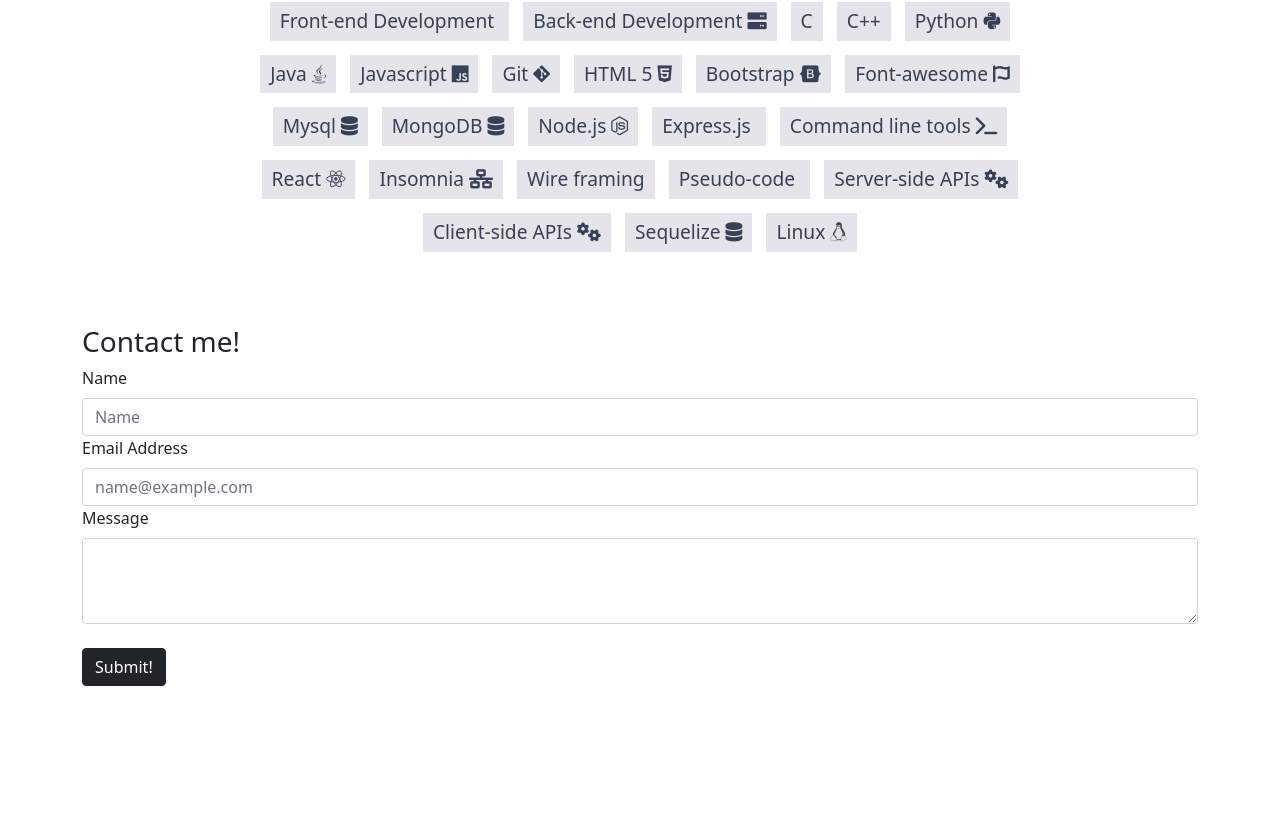
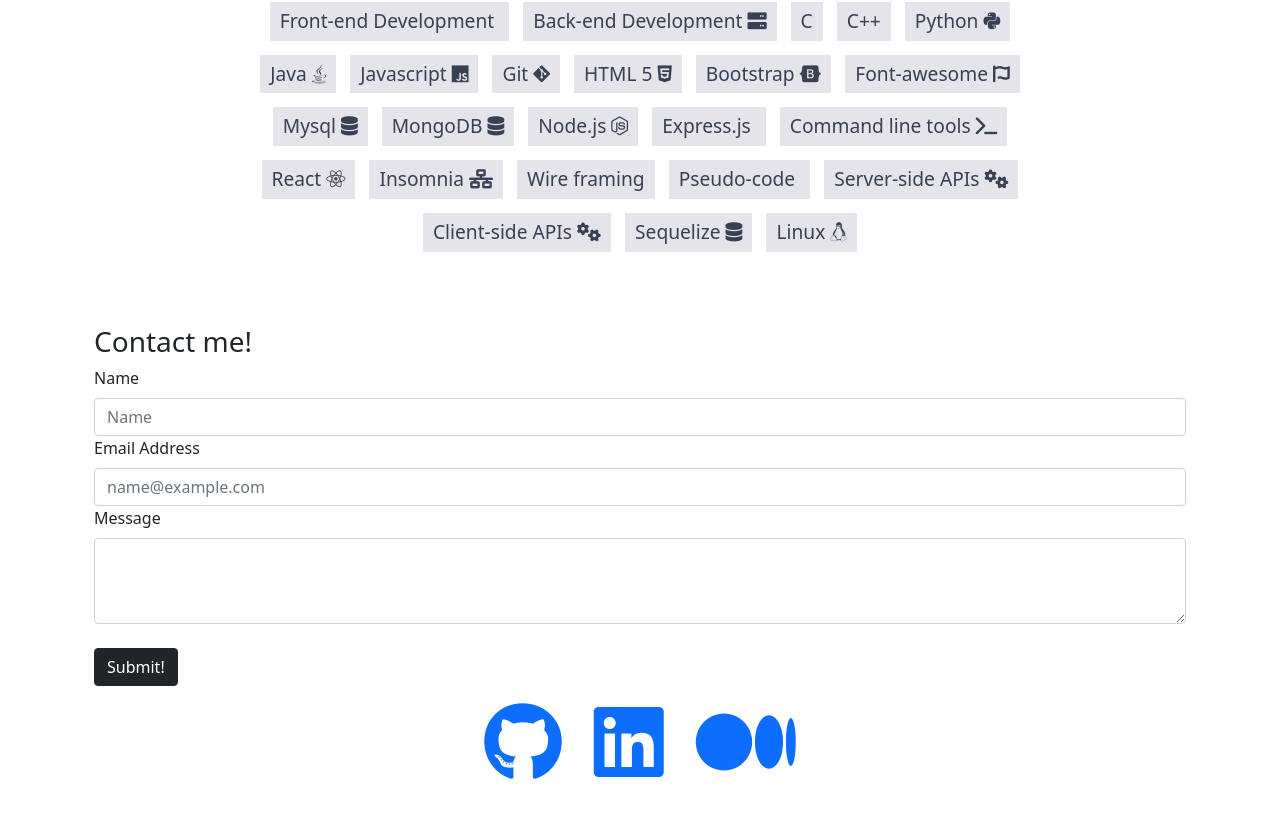
Before and after one commit to jvbridge/react-portfolio, a React (Create React App) app: page / in a window 1280 px wide. Shown: the part 1100-1914 px from the top of the page. Before the commit the page ends 1802 px from the top, so only its background shows below. Built offline with nearby package versions, Linux system fonts and the light colour scheme.

Commit message:
bottom links

```diff
--- a/src/components/Footer.js
+++ b/src/components/Footer.js
@@ -1,10 +1,26 @@
 import React from "react";
 import ContactForm from "./ContactForm";
+import "./assets/fontawesome/css/all.css";
 function Footer() {
   return (
     <div className="container my-3 pb-3">
-      <h3>Contact me!</h3>
-      <ContactForm />
+      <div className="container">
+        <h3>Contact me!</h3>
+        <ContactForm />
+      </div>
+      <div className="container row my-3 mx-auto">
+        <div className="d-flex justify-content-center">
+          <a href="https://github.com/jvbridge">
+            <i className="mx-3 fa-5x fa-brands fa-github"></i>
+          </a>
+          <a href="https://www.linkedin.com/in/jonathan-bridge/">
+            <i className="mx-3 fa-5x fa-brands fa-linkedin"></i>
+          </a>
+          <a href="https://medium.com/@jvbridge">
+            <i className="mx-3 fa-5x fa-brands fa-medium"></i>
+          </a>
+        </div>
+      </div>
     </div>
   );
 }
```
